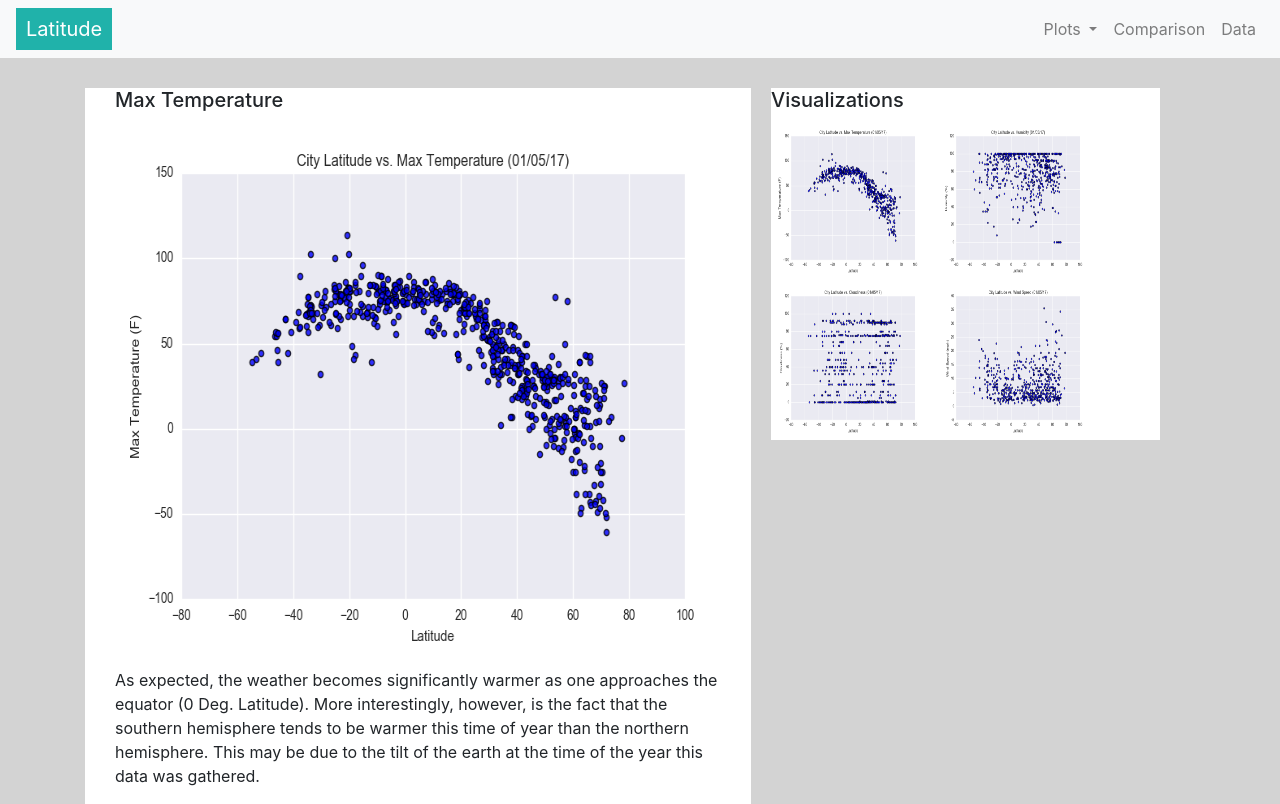
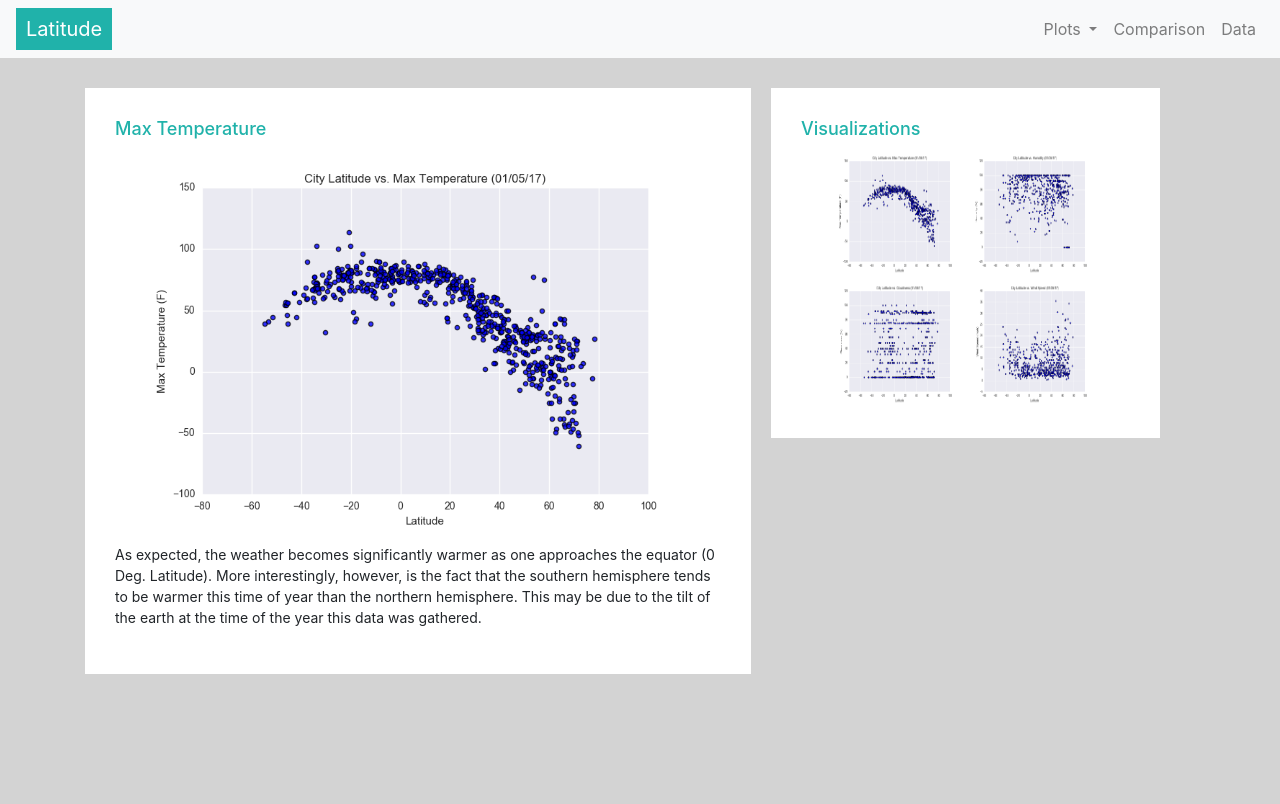
Before and after one commit to mastachi-cin/Web-Design-Challenge, a plain HTML site: page vispag_1.html in a window 1280 px wide. Drawn offline with nearby package versions, Linux system fonts and the light colour scheme.

Commit message:
Version 4.0

```diff
--- a/styles.css
+++ b/styles.css
@@ -3,27 +3,26 @@ body {
 }
 
 h2 {
-  font-size: 20px;
+  font-size: 18px;
+  color: lightseagreen;
+  text-align: left;
 }
 
 h3 {
   font-size: 13px;
   text-align: center;
+  color: lightseagreen;
 }
 
 h4 {
   font-size: 10px;
 }
 
-p.vispag_exp {
-  margin-right: 30px;
-  margin-left: 30px;
+p {
+  font-size:14px
 }
 
-/* Selecting elements by class */
 .container {
-/*  width: 1024px; */
-/*   margin: 0 auto; */
   margin-top: 30px;
 }
 
@@ -35,8 +34,6 @@ p.vispag_exp {
     padding: 6px 10px;
 }
 
-/* Selecting elements by ID */
-#main-vis,
 #visualizations,
 #summ-image {
   float: left;
@@ -49,35 +46,51 @@ p.vispag_exp {
 
 #summary {
   position: absolute;
-  left: 30px;
 }
 
 #main-vis {
   width: 60%;
+  float: left;
+  background-color: white;
+  padding: 30px;
+}
+
+#comp2-txt {
+  margin-top: 30px;
+  margin-left: 15px;
+}
+
+#comp4-txt {
+  margin-top: 20px;
+  margin-left: 15px;
+  margin-bottom: 20px;
 }
 
 #visualizations {
   width: 35%;
   margin-left:20px;
+  padding: 30px;
 }
 
 #summ-image {
   width: 300px;
   height: 300px;
   margin-top: 30px;
-  margin-right: 20px;
+  margin-right: 15px;
 }
 
 #vis-image,
 #vis-image-4 {
-  width: 160px;
-  height: 160px;
+  width: 130px;
+  height: 130px;
+}
+
+aside {
+  text-align: center;
 }
 
 #main-vispag {
   width: 60%;
-/*  margin-right: 10px;
-  margin-left: 10px; */
 }
 
 #comp-col {
@@ -85,8 +98,10 @@ p.vispag_exp {
 }
 
 #vispag-image {
-  width: 650px;
-  height: 550px;
+/*  width: 650px;
+  height: 550px; */
+  width: 95%;
+  height: 85%;
   margin-top: 30px;
   margin-left: 15px;
 }
@@ -96,6 +111,7 @@ p.vispag_exp {
   height: 85%;
 /*  margin-top: 30px;
   margin-left: 15px; */
+
 }
 
 @media (max-width: 800px) {
@@ -109,18 +125,3 @@ p.vispag_exp {
     margin-left:0px;
   }
 }
-
-@media (max-width: 1200px) {
-  #vispag-image {
-    width: 95%;
-    height: 85%;
-    margin-top: 30px;
-    margin-left: 15px;
-  }
-}
-
-@media (max-width: 767px) {
-  #vis-image-4 {
-  margin-left: 165px;
-  }
-}
```
Also changed, not shown: comparison.html (+2 -2 lines), index.html (+7 -6 lines).
